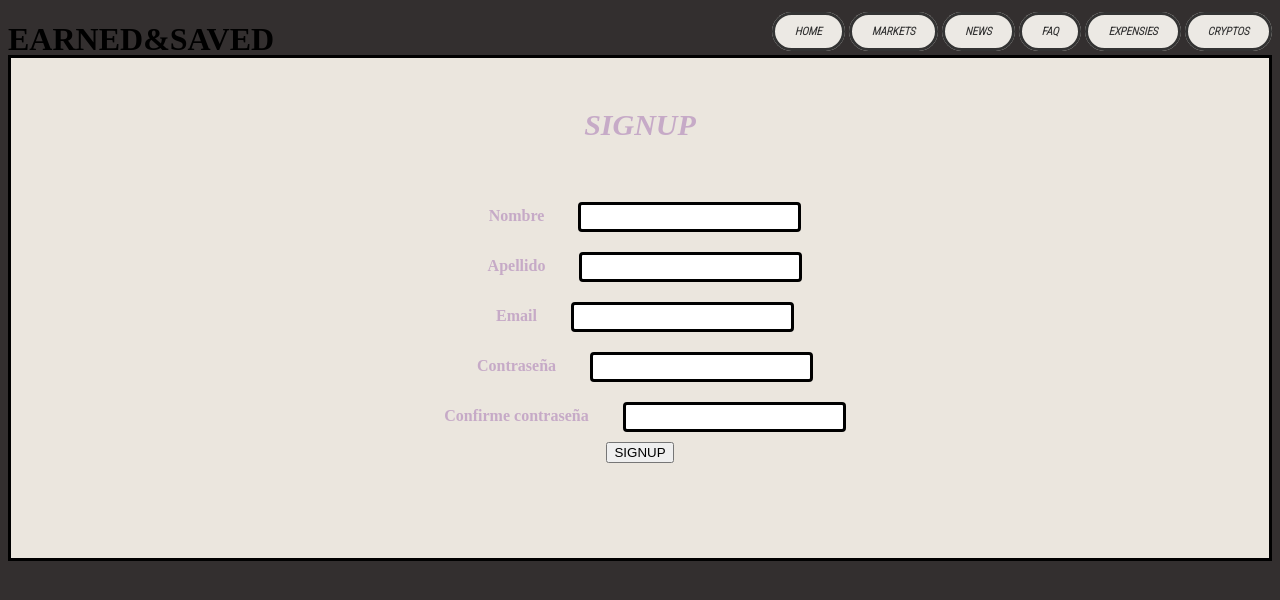
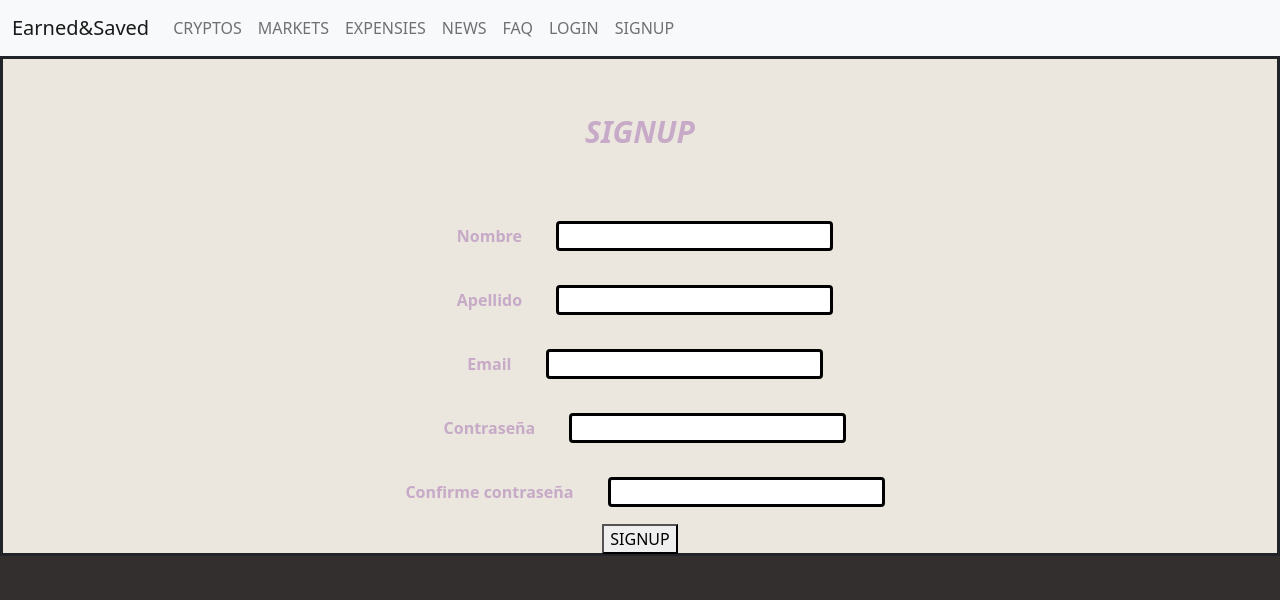
Before and after one commit to SantiagoFerro/Earned-And-Saved, a plain HTML site: page pages/signup.html in a window 1280 px wide. Drawn offline with nearby package versions, Linux system fonts and the light colour scheme.

Commit message:
cambios nav bar signup and login

```diff
--- a/pages/signup.html
+++ b/pages/signup.html
@@ -8,6 +8,10 @@
         <link rel="preconnect" href="https://fonts.googleapis.com">
         <link rel="preconnect" href="https://fonts.gstatic.com" crossorigin>
         <link href="https://fonts.googleapis.com/css2?family=Roboto+Condensed:wght@300&display=swap" rel="stylesheet">
+
+        <!--CSS bootstrap-->
+       <link href="https://cdn.jsdelivr.net/npm/bootstrap@5.1.3/dist/css/bootstrap.min.css" rel="stylesheet" integrity="sha384-1BmE4kWBq78iYhFldvKuhfTAU6auU8tT94WrHftjDbrCEXSU1oBoqyl2QvZ6jIW3" crossorigin="anonymous">
+
         <!--css main-->
          <link rel="stylesheet" href="../css/main.css">
         <title>Sign up</title>
@@ -16,36 +20,40 @@
         <body>
 
 
-            <!--Titulo de la pagina-->
             <header>
-               <h1>EARNED&SAVED</h1>
-
-             <!--Redireccion a distintas paginas de la web-->
-         <nav>
-            <div class="flex-container">
-               <ul id=nav>
-                   <li>
-                       <a class="boton" href="../pages/index.html">HOME</a>
+                <!--Lista de botones-->
+             <nav class="navbar navbar-expand-lg navbar-light bg-light">
+                 <div class="container-fluid">
+                   <a class="navbar-brand" href="index.html">Earned&Saved</a>
+                   <button class="navbar-toggler" type="button" data-bs-toggle="collapse" data-bs-target="#navbarNav" aria-controls="navbarNav" aria-expanded="false" aria-label="Toggle navigation">
+                     <span class="navbar-toggler-icon"></span>
+                   </button>
+                   <div class="collapse navbar-collapse" id="navbarNav">
+                     <ul class="navbar-nav mr-auto">
+                       <li class="nav-item">
+                         <a class="nav-link" href="cryptos.html">CRYPTOS</a>
                        </li>
-                   <li>
-                       <a class="boton" href="../pages/markets.html">MARKETS</a>
+                       <li class="nav-item">
+                         <a class="nav-link" href="markets.html">MARKETS</a>
                        </li>
-                   <li>
-                       <a class="boton" href="../pages/news.html">NEWS</a>
+                       <li class="nav-item">
+                         <a class="nav-link" href="expensies.html">EXPENSIES</a>
                        </li>
-                   <li>
-                       <a class="boton" href="../pages/faq.html">FAQ</a>
+                       <li class="nav-item">
+                         <a class="nav-link" href="news.html">NEWS</a>
                        </li>
-                   <li>
-                       <a class="boton" href="../pages/expensies.html">EXPENSIES</a>
+                       <li class="nav-item">
+                         <a class="nav-link" href="faq.html">FAQ</a>
                        </li>
-                   <li>
-                       <a class="boton" href="../pages/cryptos.html">CRYPTOS</a>
+                       <li class="nav-item">
+                         <a class="nav-link" href="login.html">LOGIN</a>
                        </li>
-                   <li>
+                       <li class="nav-item">
+                         <a class="nav-link" href="signup.html">SIGNUP</a>
+                       </li>
                      </ul>
                    </div>
-
+                 </div>
                </nav>
              </header>
 
```
Also changed, not shown: index.html (added, +109 -0 lines), pages/login.html (+28 -22 lines). Lines whose indentation alone changed are shown as unchanged.
